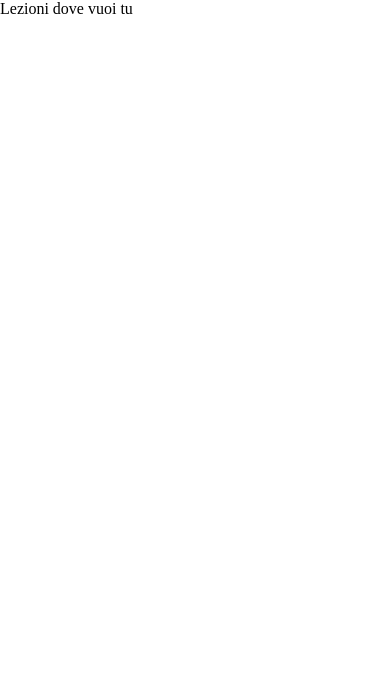
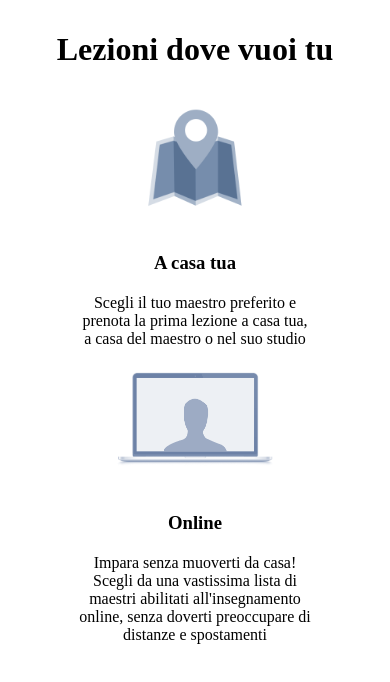
Before and after one commit to peppe965/html-css-resp-wannabe-12bool, a plain HTML site: page index.html in a window 390 px wide. Drawn offline with Linux system fonts and the light colour scheme.

Commit message:
first section

```diff
--- a/css/bool.css
+++ b/css/bool.css
@@ -1,6 +1,6 @@
 /* debug */
 .debug .container{
-  height: 200px;
+  /* height: 200px; */
   background-color: pink;
 }
 
@@ -47,6 +47,14 @@
    /* large screen destop */
 @media screen and (min-width:992px){
 
+  [class*="col-"] img{
+    height: 200px;
+  }
+
+  .d-none-lg{
+    display: none;
+  }
+
   .col-lg-1{
     width: calc(( 100% / 12 ) * 1)
   }
@@ -84,14 +92,6 @@
   .col-lg-12{
     width: calc(( 100% / 12 ) * 12)
   }
-
-  .d-none-lg{
-    display: none;
-  }
-}
-
-/* offset */
-@media screen and (min-width:992px){
 
   .offset-lg-1{
     margin-left: calc(( 100% / 12 ) * 1)
@@ -132,6 +132,12 @@
 
   /* tablet */
 @media screen and (min-width:769px) and (max-width:992px){
+
+  [class*="col-"] img{
+    height: 150px;
+  }
+
+
   .col-md-1{
     width: calc(( 100% / 12 ) * 1)
   }
@@ -209,6 +215,19 @@
 }
   /* smartphone */
 @media screen and (max-width:768px){
+
+  [class*="col-"] img{
+    height: 100px;
+  }
+
+  #lezioni > div > p{
+    margin: auto;
+    max-width: 60%;
+  }
+
+  #lezioni img, #lezioni h3{
+    margin: 20px 0;
+  }
   .col-xs-1{
     width: calc(( 100% / 12 ) * 1)
   }
@@ -246,9 +265,6 @@
   .col-xs-12{
     width: calc(( 100% / 12 ) * 12)
   }
-}
-
-@media screen and (max-width:768px){
 
   /* offset */
   .offset-xs-1{
--- a/css/style.css
+++ b/css/style.css
@@ -0,0 +1,15 @@
+
+#lezioni{
+  text-align: center;
+  height: 300px;
+}
+
+#lezioni h1{
+  margin-top:8%;
+  margin-bottom: 5%;
+}
+
+#lezioni > div > p{
+  margin: auto;
+  max-width: 80%;
+}
--- a/index.html
+++ b/index.html
@@ -6,17 +6,29 @@
     <link rel="stylesheet" href="css/style.css">
     <link rel="stylesheet" href="css/bool.css">
     <link rel="stylesheet" href="https://cdnjs.cloudflare.com/ajax/libs/font-awesome/5.13.1/css/all.min.css">
-    <title>Wannbe</title>
+    <title>Boolean aCademy</title>
   </head>
   <!--
         desktop     lg
         tablet      md
         smartphone  xs
  -->
-  <body clas="debug">
+  <body>
     <div class="container">
-      <div class="col-lg-12 col-md-12 col-xs-12 ">
-        Lezioni dove vuoi tu
+      <div id="lezioni">
+        <div class="col-lg-12 col-md-12 col-xs-12 ">
+          <h1>Lezioni dove vuoi tu</h1>
+        </div>
+        <div class="col-lg-5 col-md-5 col-xs-12 offset-lg-1 offset-md-1 maps">
+          <img src="img/icon/maps.png" alt="maps">
+          <h3>A casa tua</h3>
+          <p>Scegli il tuo maestro preferito e prenota la prima lezione a casa tua, a casa del maestro o nel suo studio</p>
+        </div>
+        <div class="col-lg-5 col-md-5 col-xs-12 screen">
+          <img src="img/icon/screen.png" alt="screen">
+          <h3>Online</h3>
+          <p>Impara senza muoverti da casa! Scegli da una vastissima lista di maestri abilitati all'insegnamento online, senza doverti preoccupare di distanze e spostamenti</p>
+        </div>
       </div>
     </div>
   </body>
```
